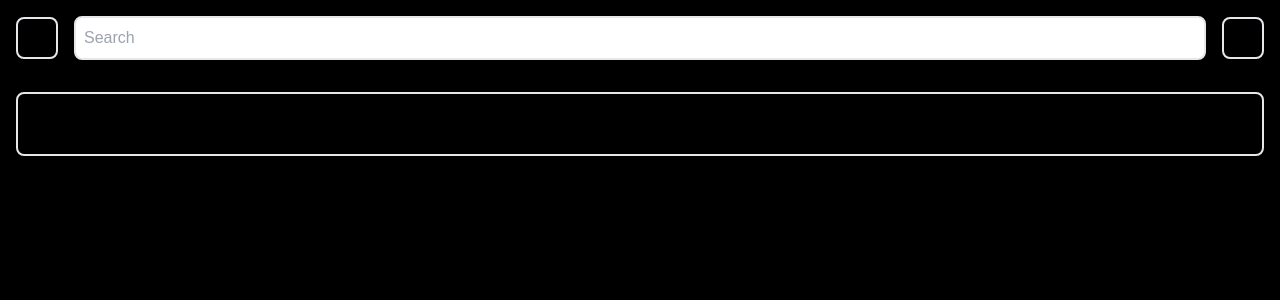
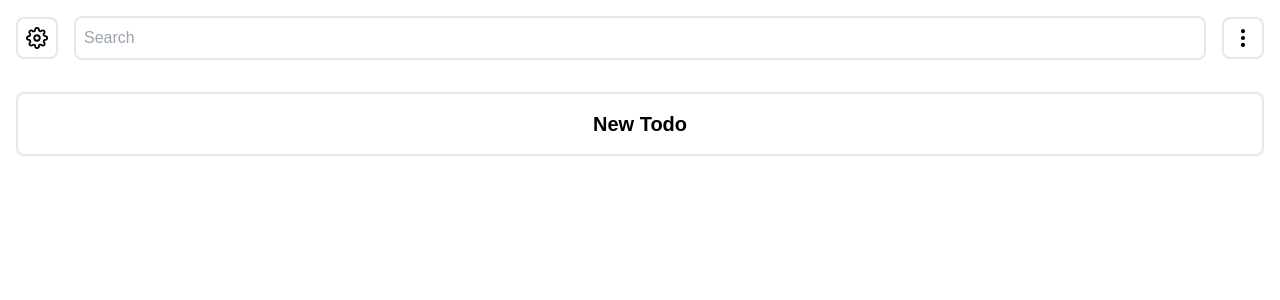
Before and after one commit to malialp/react-todo, a React (Vite) app: page / in a window 1280 px wide. Shown: the top 300 px of the page. Built offline with nearby package versions, Linux system fonts and the light colour scheme; a web font is replaced by a local one.

Commit message:
delete unused style

```diff
--- a/src/index.css
+++ b/src/index.css
@@ -15,10 +15,6 @@ body,
   height: 100%;
 }
 
-#root {
-  background-color: #000000;
-}
-
 svg {
   pointer-events: none;
 }
```
